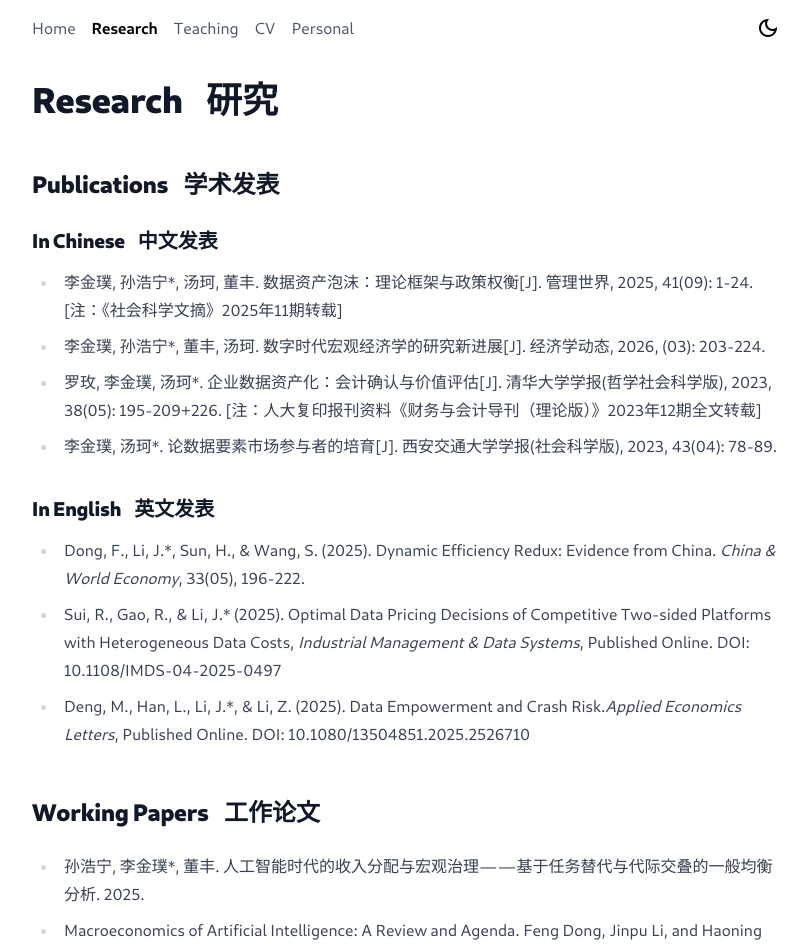
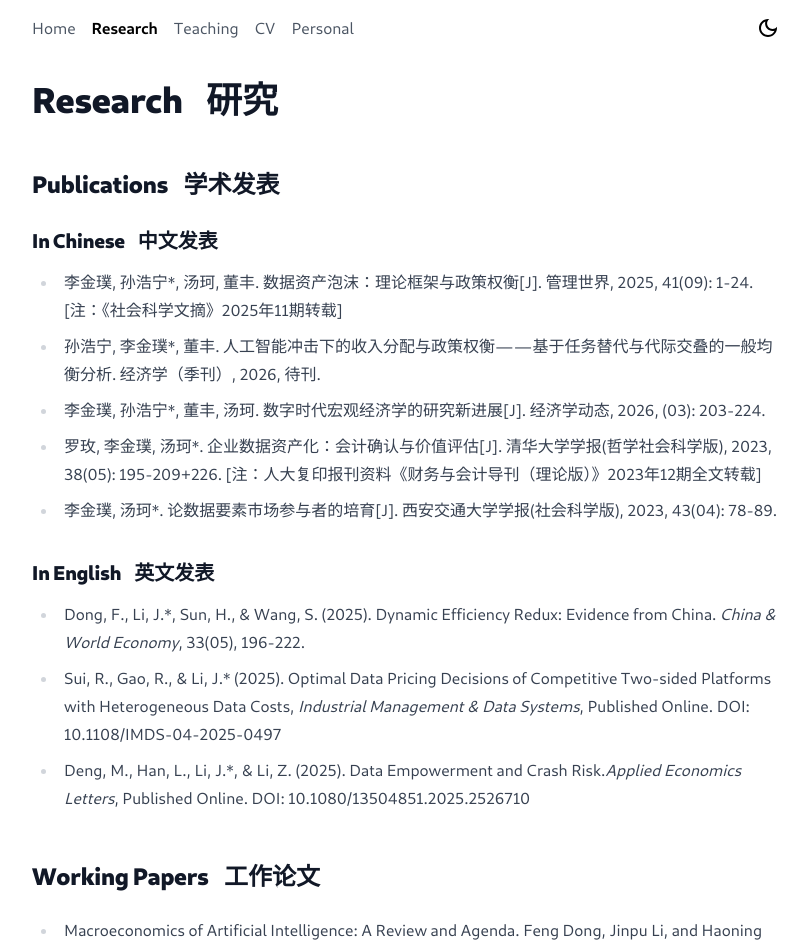
Before and after one commit to lijinpu/lijinpu.github.io, a Next.js app: page /research in a window 1280 px wide. Shown: the top 950 px of the page, without its empty margins (232-1040 px from the left). Built offline with nearby package versions, Linux system fonts and the light colour scheme.

Commit message:
auto update

```diff
--- a/pages/cv.tsx
+++ b/pages/cv.tsx
@@ -46,6 +46,7 @@ export default function CV({ lastUpdateISO }: InferGetStaticPropsType<typeof get
           <h2>Publications &nbsp;&nbsp; 学术发表</h2>
           <ul>
             <li>李金璞, 孙浩宁*, 汤珂, 董丰. 数据资产泡沫：理论框架与政策权衡[J]. 管理世界, 2025, 41(09): 1-24. [注：《社会科学文摘》2025年11期转载]</li>
+            <li>孙浩宁, 李金璞*, 董丰. 人工智能冲击下的收入分配与政策权衡——基于任务替代与代际交叠的一般均衡分析. 经济学（季刊）, 2026, 待刊.</li>
             <li>李金璞, 孙浩宁*, 董丰, 汤珂. 数字时代宏观经济学的研究新进展[J]. 经济学动态, 2026, (03): 203-224.</li>
             <li>罗玫, 李金璞, 汤珂*. 企业数据资产化：会计确认与价值评估[J]. 清华大学学报(哲学社会科学版), 2023, 38(05): 195-209+226. [注：人大复印报刊资料《财务与会计导刊（理论版）》2023年12期全文转载]</li>
             <li>李金璞, 汤珂*. 论数据要素市场参与者的培育[J]. 西安交通大学学报(社会科学版), 2023, 43(04): 78-89.</li>
@@ -61,7 +62,6 @@ export default function CV({ lastUpdateISO }: InferGetStaticPropsType<typeof get
 
           <h2>Working Papers &nbsp;&nbsp; 工作论文</h2>
           <ul>
-            <li>孙浩宁, 李金璞*, 董丰. 人工智能时代的收入分配与宏观治理——基于任务替代与代际交叠的一般均衡分析. 2025.</li>
             <li>
               Macroeconomics of Artificial Intelligence: A Review and Agenda. Feng Dong, Jinpu Li, and Haoning Sun, 2026.
             </li>
--- a/pages/research.tsx
+++ b/pages/research.tsx
@@ -11,6 +11,7 @@ export default function Research() {
          <h3>In Chinese &nbsp;&nbsp; 中文发表</h3>
             <ul>
                 <li>李金璞, 孙浩宁*, 汤珂, 董丰. 数据资产泡沫：理论框架与政策权衡[J]. 管理世界, 2025, 41(09): 1-24. [注：《社会科学文摘》2025年11期转载]</li>
+                <li>孙浩宁, 李金璞*, 董丰. 人工智能冲击下的收入分配与政策权衡——基于任务替代与代际交叠的一般均衡分析. 经济学（季刊）, 2026, 待刊.</li>
                 <li>李金璞, 孙浩宁*, 董丰, 汤珂. 数字时代宏观经济学的研究新进展[J]. 经济学动态, 2026, (03): 203-224.</li>
                 <li>罗玫, 李金璞, 汤珂*. 企业数据资产化：会计确认与价值评估[J]. 清华大学学报(哲学社会科学版), 2023, 38(05): 195-209+226. [注：人大复印报刊资料《财务与会计导刊（理论版）》2023年12期全文转载]</li>
                 <li>李金璞, 汤珂*. 论数据要素市场参与者的培育[J]. 西安交通大学学报(社会科学版), 2023, 43(04): 78-89.</li>
@@ -33,7 +34,6 @@ export default function Research() {
 
         <h2>Working Papers &nbsp;&nbsp; 工作论文</h2>
 <ul>
-    <li>孙浩宁, 李金璞*, 董丰. 人工智能时代的收入分配与宏观治理——基于任务替代与代际交叠的一般均衡分析. 2025.</li>
     <li>
         Macroeconomics of Artificial Intelligence: A Review and Agenda. Feng Dong, Jinpu Li, and Haoning Sun, 2026.
     </li>
```
